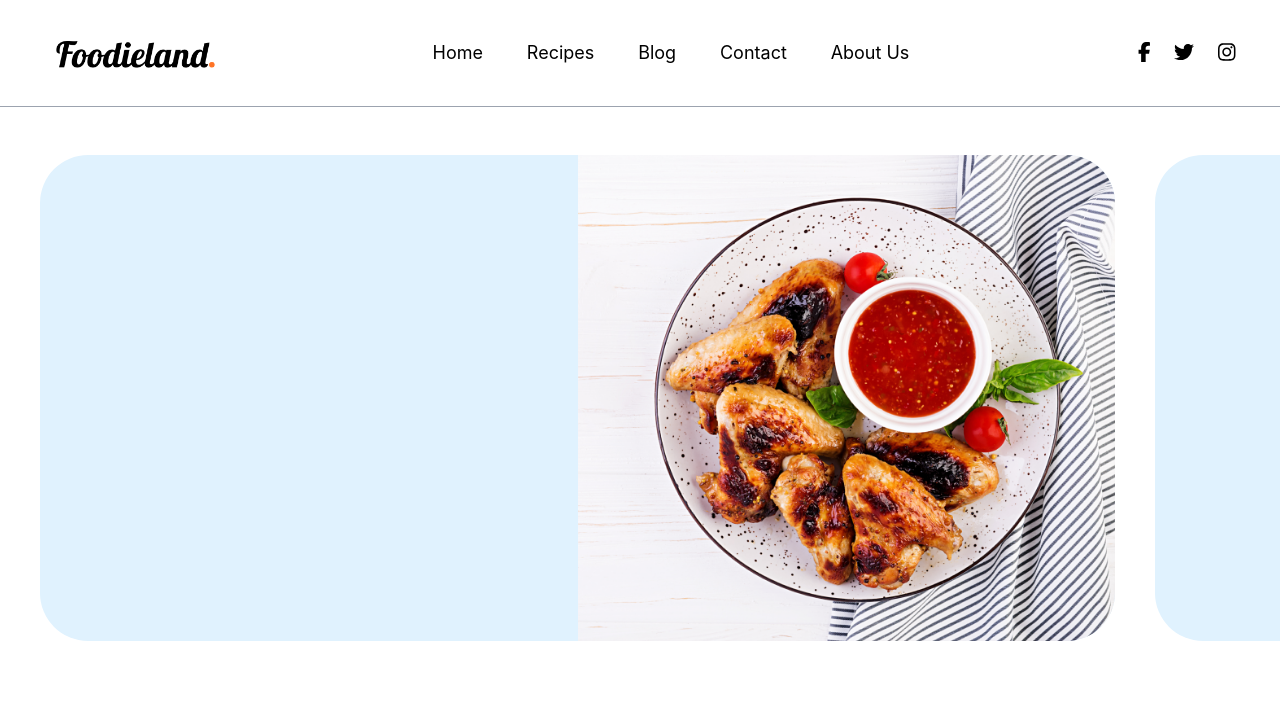
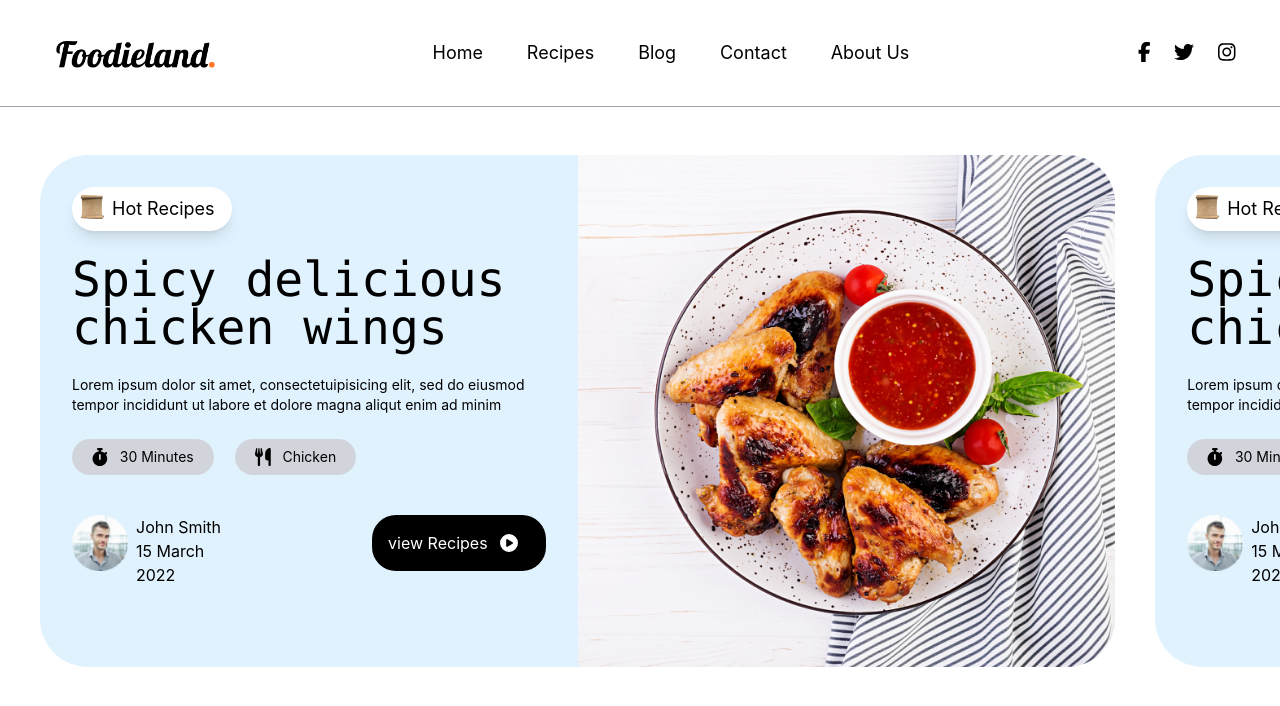
Before and after one commit to Sipoufo/foodieland, a React (Create React App) app: page / in a window 1280 px wide. Shown: the top 706 px of the page. Built offline with nearby package versions, Linux system fonts and the light colour scheme.

Commit message:
feature recipe

```diff
--- a/src/components/home/featuredRecipe.js
+++ b/src/components/home/featuredRecipe.js
@@ -1,5 +1,7 @@
 // Modules
 import React from "react";
+import { FontAwesomeIcon } from '@fortawesome/react-fontawesome'; // Use for add icons
+import { faStopwatch, faUtensils, faCirclePlay } from '@fortawesome/free-solid-svg-icons'
 
 /**
  *  This is a one presentation item
@@ -11,13 +13,55 @@ const FeaturedRecipe = () => {
          *      snap-center is used for center a active element to screen
          *      flex-shrink-0 use for ignore a flex parent
          */
-        <div className="flex-shrink-0 h-full snap-center">
+        <div className="flex-shrink-0 h-full lg:h-128 snap-center">
             <div className='bg-sky-100 flex flex-row justify-center w-70vw h-full rounded-6xl overflow-hidden ml-10 snap-start'>
                 {/* Information about recipe */}
-                <div className='flex w-1/2 h-full'></div>
+                <div className='flex flex-col w-1/2 h-full p-8'>
+                    <div className='flex flex-row bg-white w-40 p-2 rounded-3xl shadow-lg'>
+                        <div>
+                            <img src={process.env.PUBLIC_URL + '/images/widgets/parchment.png'} alt='recipe' className="object-cover"/>
+                        </div>
+                        <div className='ml-2 text-lg'>
+                            <p>Hot Recipes</p>
+                        </div>
+                    </div>
+                    <div className="text-5xl mt-6 font-mono">
+                        Spicy delicious chicken wings
+                    </div>
+                    <div className="mt-6 text-sm">
+                        <p>Lorem ipsum dolor sit amet, consectetuipisicing elit, sed do eiusmod tempor incididunt ut labore et dolore magna aliqut enim ad minim </p>
+                    </div>
+                    <div className="flex flex-row text-sm mt-6 justify-between w-full lg:w-4/5 xl:w-3/5">
+                        <div className="flex flex-row bg-gray-300 items-center p-2 rounded-3xl">
+                            <FontAwesomeIcon className='text-lg mx-3' icon={faStopwatch} />
+                            <div className="text-sm mr-3">
+                                <p>30 Minutes</p>
+                            </div>
+                        </div>
+                        <div className="flex flex-row bg-gray-300 items-center p-2 rounded-3xl">
+                            <FontAwesomeIcon className='text-lg mx-3' icon={faUtensils} />
+                            <div className="text-sm mr-3">
+                                <p>Chicken</p>
+                            </div>
+                        </div>
+                    </div>
+                    <div className="mt-10 flex fex-row justify-between">
+                        <div className="flex flex-row">
+                            <img src={process.env.PUBLIC_URL + '/images/cooks/johnsmith.png'} alt='recipe' className="object-cover"/>
+                            <div className="flex flex-col ml-2 h-full">
+                                <span>John Smith</span>
+                                <span>15 March 2022</span>
+                            </div>
+                        </div>
+                        <div className="flex flex-row justify-center items-center rounded-3xl bg-black text-white p-4">
+                            <p>view Recipes</p>
+                            <FontAwesomeIcon className='text-lg mx-3' icon={faCirclePlay} />
+                        </div>
+                    </div>
+                </div>
 
                 {/* Picture recipe */}
-                <div className='flex w-1/2 h-full'>
+                <div className='flex w-1/2'>
                     <img src={process.env.PUBLIC_URL + '/images/Foods/food1.png'} alt='recipe' className="w-full h-full object-cover"/>
                 </div>
             </div>
--- a/src/components/home/newsFeaturedRecipe.js
+++ b/src/components/home/newsFeaturedRecipe.js
@@ -12,7 +12,7 @@ const NewsFeaturedRecipe = () => {
          *  important:
          *      - scrollbar-none here use for remove scrollbar to
          */
-        <div className="flex flex-row h-38vw w-screen overflow-x-auto snap-x mt-12 scrollbar-none">
+        <div className="flex flex-row w-screen overflow-x-auto snap-x mt-12 scrollbar-none">
             <FeaturedRecipe />
             <FeaturedRecipe />
             <FeaturedRecipe />
```
Also changed, not shown: public/images/cooks/johnsmith.png (added).
